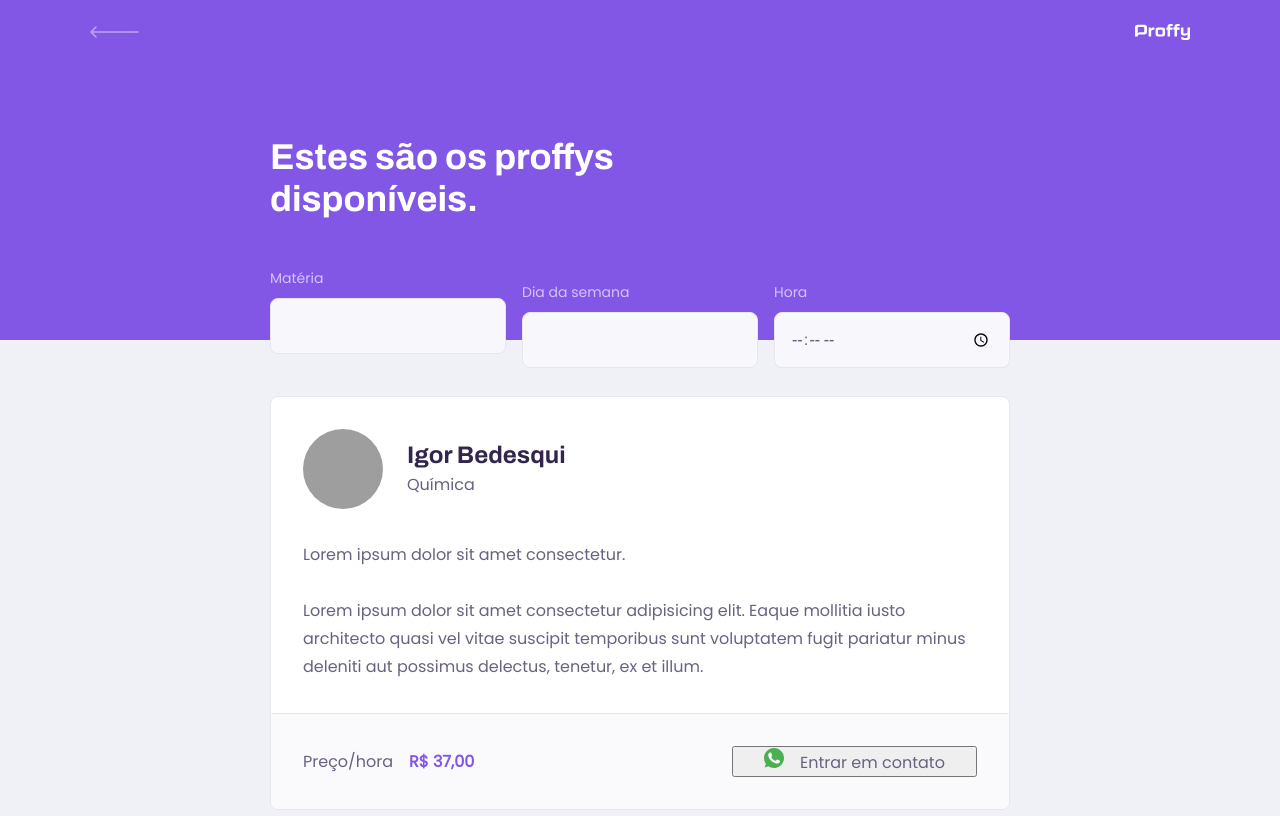
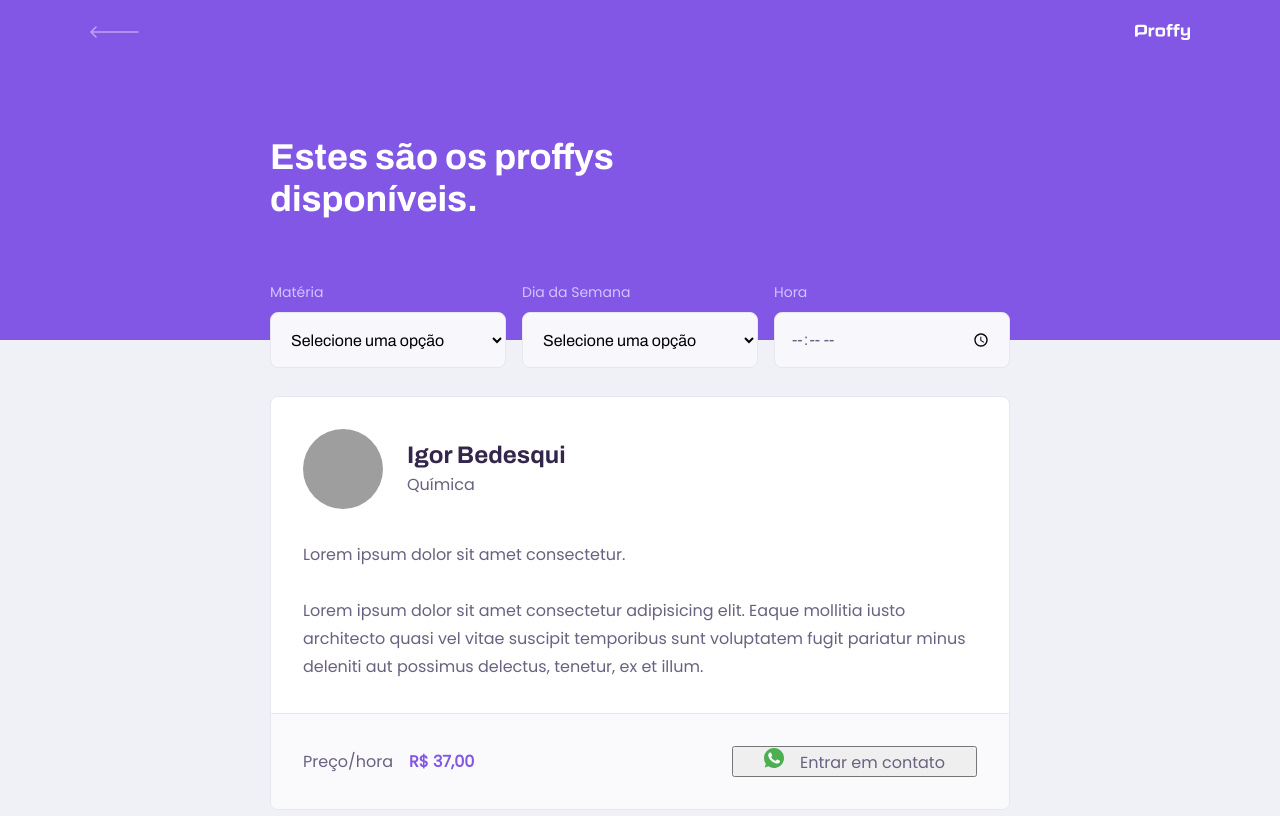
Before and after one commit to bdsqqq/proffy-web, a React (Create React App) app: page /study in a window 1280 px wide. Shown: the top 816 px of the page. Built offline with nearby package versions, Linux system fonts and the light colour scheme; grey boxes are pictures that could not be loaded.

Commit message:
implemented new components

```diff
--- a/src/pages/TeacherList/index.tsx
+++ b/src/pages/TeacherList/index.tsx
@@ -3,6 +3,7 @@ import React from "react";
 import PageHeader from "../../components/PageHeader";
 import TeacherItem from "../../components/TeacherItem";
 import Input from "../../components/Input";
+import Select from "../../components/Select";
 
 import "./styles.css";
 
@@ -11,9 +12,36 @@ const TeacherList = () => {
     <div id="page-teacher-list" className="container">
       <PageHeader title="Estes são os proffys disponíveis.">
         <form id="search-teachers">
-          <Input name="subject" label="Matéria" />
-          <Input name="week-day" label="Dia da semana" />
-          <Input type="time" name="time" label="Hora" />
+          <Select
+            name="subject"
+            label="Matéria"
+            options={[
+              { value: "Artes", label: "Artes" },
+              { value: "Biologia", label: "Biologia" },
+              { value: "Geografia", label: "Geografia" },
+              { value: "Matematica", label: "Matematica" },
+              { value: "Ingles", label: "Ingles" },
+              { value: "Historia", label: "Historia" },
+              { value: "Fisica", label: "Fisica" },
+              { value: "Portugues", label: "Portugues" },
+              { value: "Quimica", label: "Quimica" },
+            ]}
+          />
+          <Select
+            name="week_day"
+            label="Dia da Semana"
+            options={[
+              { value: "0", label: "Domingo" },
+              { value: "1", label: "Segunda" },
+              { value: "2", label: "Terça" },
+              { value: "3", label: "Quarta" },
+              { value: "4", label: "Quinta" },
+              { value: "5", label: "Sexta" },
+              { value: "6", label: "Sábado" },
+            ]}
+          />
+
+          <Input name="time" label="Hora" type="time" />
         </form>
       </PageHeader>
 
--- a/src/pages/TeacherList/styles.css
+++ b/src/pages/TeacherList/styles.css
@@ -11,38 +11,34 @@
     color: var(--color-text-in-primary);
 }
 
-#search-teachers .input-block {
-    position: relative;
-}
-
-#search-teachers .input-block + .input-block{
-    margin-top: 1.4rem;
-}
-
-#search-teachers .input-block label {
-    font-size: 1.4rem;
-}
-
 #page-teacher-list main {
     margin: 3.2rem auto;
     width: 90%;
 }
 
-@media (min-width: 700px){
+@media (min-width: 700px) {
     #page-teacher-list {
         max-width: 100%;
     }
 
     #search-teachers {
         display: grid;
-        grid-template-columns: repeat(3, 1fr);
+        grid-template-columns: 1fr 1fr 1fr;
         column-gap: 16px;
         position: absolute;
         bottom: -28px;
     }
 
+    #search-teachers .input-block+.input-block {
+        margin-top: 0;
+    }
+
+    #search-teachers .select-block+.select-block {
+        margin-top: 0;
+    }
+
     #page-teacher-list main {
-        padding: 32px 0;
+        padding: 3.2rem 0;
         max-width: 740px;
         margin: 0 auto;
     }
```
